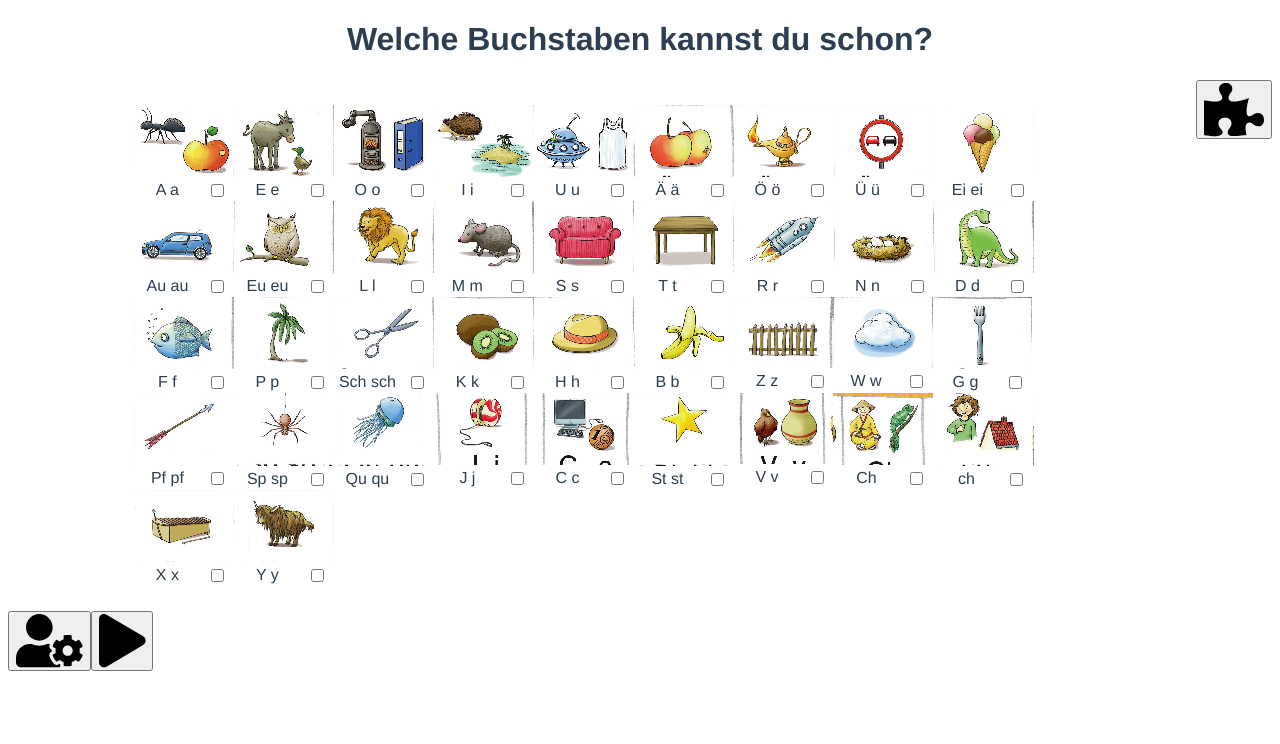
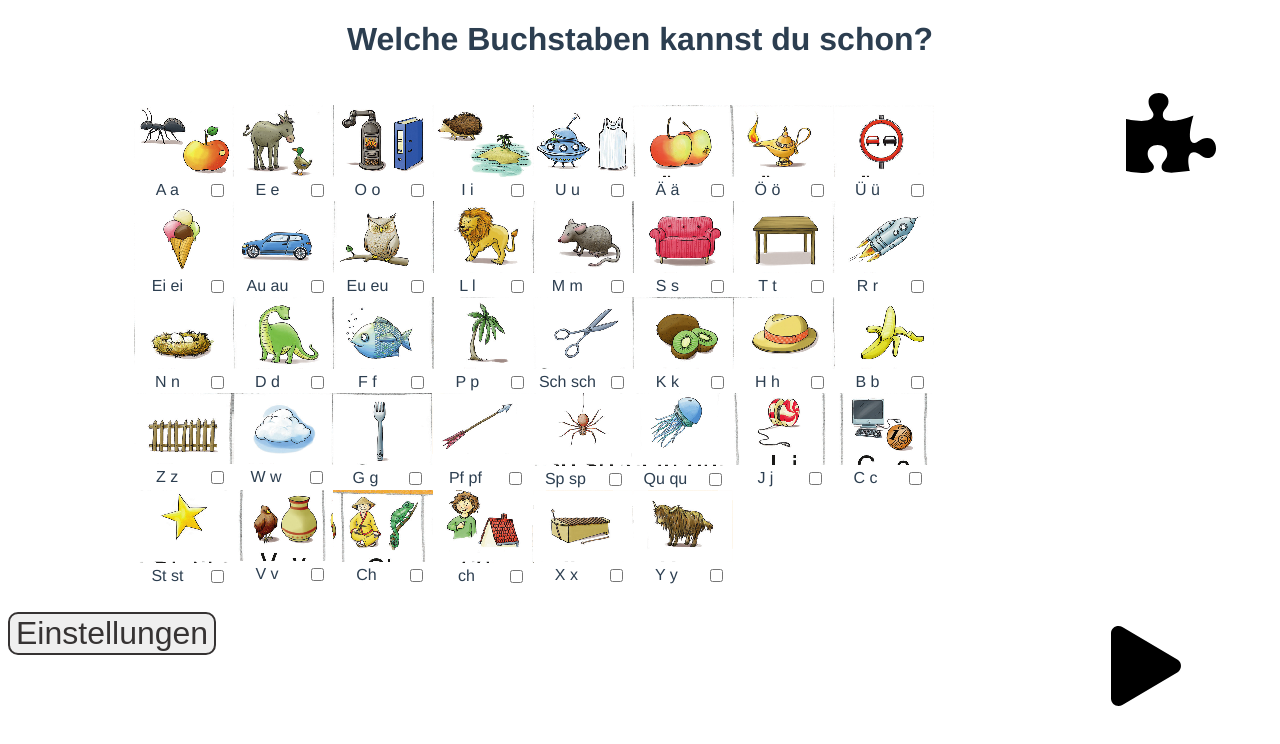
Before and after one commit to jmiegel/PBO_LesenLernen, a Vue app: page /#/ in a window 1280 px wide. Shown: the top 744 px of the page. Built offline with nearby package versions, Linux system fonts and the light colour scheme; a web font is replaced by a local one.

Commit message:
Buttons aufgehübscht

```diff
--- a/src/views/Exercise.vue
+++ b/src/views/Exercise.vue
@@ -5,7 +5,7 @@
     <div v-else class="smiley_wrapper">
       <font-awesome-icon icon="smile-beam" size="9x" />
     </div>
-    <button @click="nextTask">
+    <button id="start_button" class="round_button" @click="nextTask">
       <font-awesome-icon icon="play" size="4x" />
     </button>
   </div>
--- a/src/views/Home.vue
+++ b/src/views/Home.vue
@@ -9,20 +9,23 @@
           <BuchstabenauswahlTabelle />
         </div>
         <div class="puzzle_button_wrapper">
-          <button>
-            <font-awesome-icon icon="puzzle-piece" size="4x" />
+          <button id="puzzle_button" class="round_button">
+            <font-awesome-icon icon="puzzle-piece" size="6x" />
           </button>
         </div>
       </div>
       <div class="row2_wrapper">
         <div class="settings_button_wrapper">
-          <button>
-            <font-awesome-icon icon="user-cog" size="4x" />
-          </button>
+          <button id="settings_button">Einstellungen</button>
         </div>
         <div class="start_button_wrapper">
-          <router-link to="/exercise" tag="button">
-            <font-awesome-icon icon="play" size="4x" />
+          <router-link
+            id="start_button"
+            to="/exercise"
+            tag="button"
+            class="round_button"
+          >
+            <font-awesome-icon icon="play" size="6x" />
           </router-link>
         </div>
       </div>
@@ -93,5 +96,43 @@ export default {
 
 .table_wrapper {
   padding: 2% 10%;
+  width: 80%;
+}
+
+.puzzle_button_wrapper {
+  width: 20%;
+  text-align: center;
+}
+
+.settings_button_wrapper {
+  width: 80%;
+  text-align: left;
+}
+
+.start_button_wrapper {
+  width: 20%;
+  text-align: center;
+}
+
+.round_button {
+  border: none;
+  padding: 1em;
+  transition-duration: 0.5s;
+  background-color: white;
+}
+
+#start_button:hover {
+  color: yellowgreen;
+}
+
+#puzzle_button:hover {
+  color: teal;
+}
+
+#settings_button {
+  font-size: 2em;
+  color: rgb(54, 51, 51);
+  border-radius: 10px;
+  border: 2px solid rgb(54, 51, 51);
 }
 </style>
```
